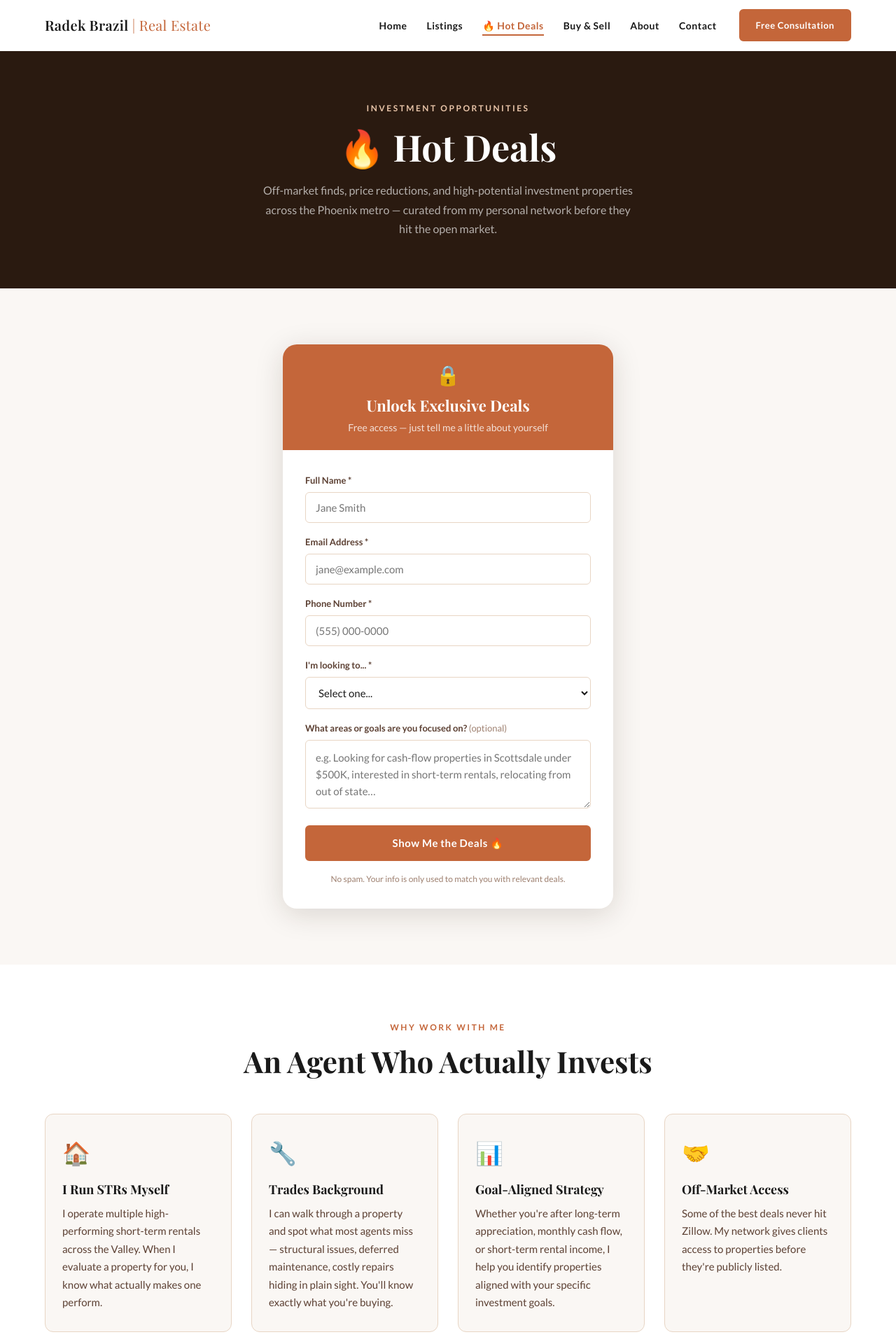
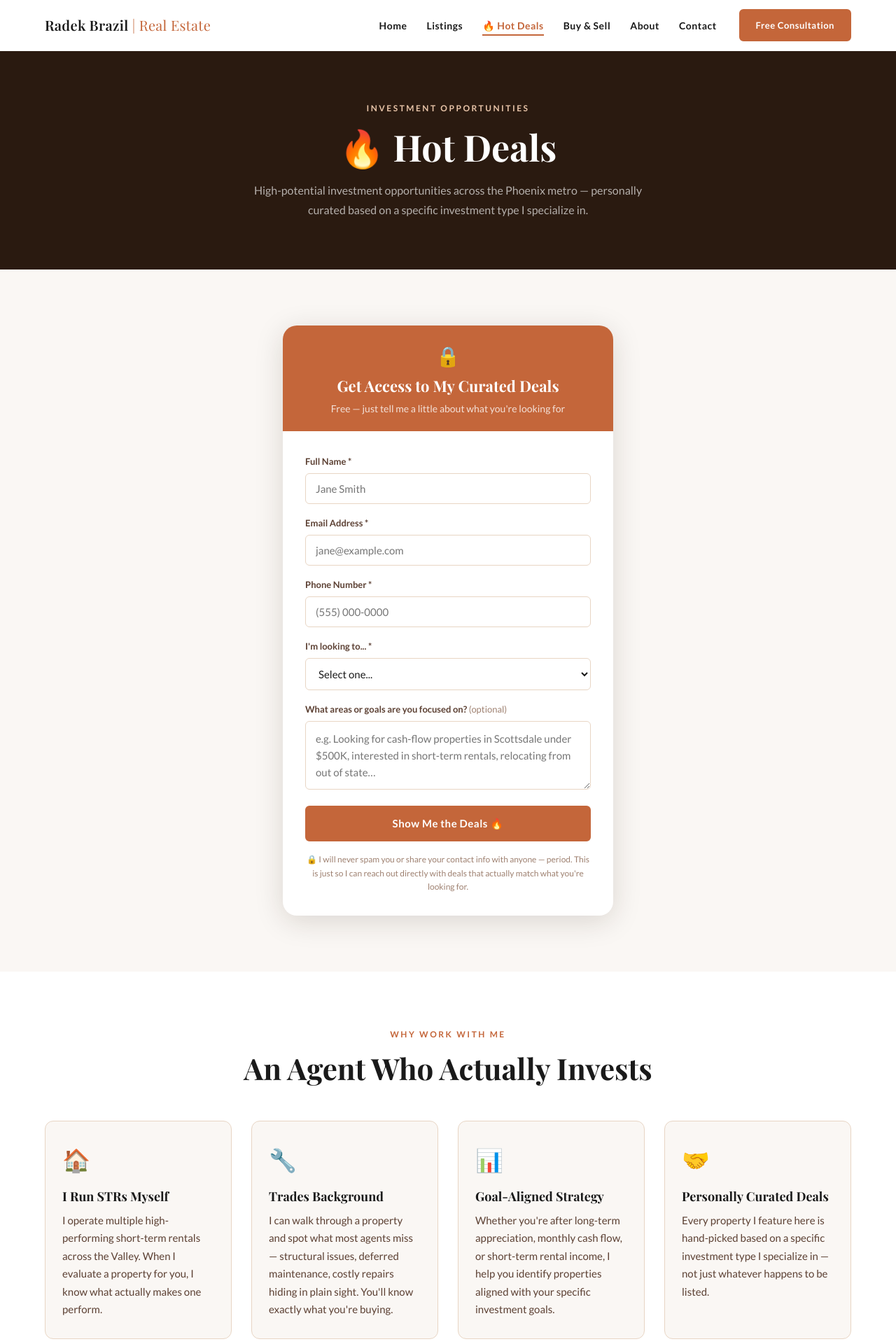
Before and after one commit to radekbrazil/radek-brazil-real-estate, a React (Vite) app: page /hot-deals in a window 1280 px wide. Shown: the top 1920 px of the page at 70% size. Built offline with nearby package versions, Linux system fonts and the light colour scheme.

Commit message:
Update Hot Deals copy, add privacy text, fix SPA 404 routing

```diff
--- a/src/pages/HotDeals.jsx
+++ b/src/pages/HotDeals.jsx
@@ -119,10 +119,10 @@ function LeadGate({ onUnlock }) {
                 margin: 0,
               }}
             >
-              Unlock Exclusive Deals
+              Get Access to My Curated Deals
             </h2>
             <p style={{ color: 'rgba(255,255,255,0.8)', fontSize: '14px', marginTop: '6px', marginBottom: 0 }}>
-              Free access — just tell me a little about yourself
+              Free — just tell me a little about what you're looking for
             </p>
           </div>
 
@@ -239,8 +239,8 @@ function LeadGate({ onUnlock }) {
                 {submitting ? 'Submitting...' : 'Show Me the Deals 🔥'}
               </button>
 
-              <p style={{ fontSize: '12px', color: 'var(--color-text-muted)', textAlign: 'center', margin: 0 }}>
-                No spam. Your info is only used to match you with relevant deals.
+              <p style={{ fontSize: '12px', color: 'var(--color-text-muted)', textAlign: 'center', margin: 0, lineHeight: '1.6' }}>
+                🔒 I will never spam you or share your contact info with anyone — period. This is just so I can reach out directly with deals that actually match what you're looking for.
               </p>
             </div>
           </form>
@@ -286,9 +286,8 @@ export default function HotDeals() {
           >
             🔥 Hot Deals
           </h1>
-          <p style={{ color: 'rgba(255,255,255,0.65)', fontSize: '16px', maxWidth: '540px', margin: '0 auto' }}>
-            Off-market finds, price reductions, and high-potential investment properties
-            across the Phoenix metro — curated from my personal network before they hit the open market.
+          <p style={{ color: 'rgba(255,255,255,0.65)', fontSize: '16px', maxWidth: '580px', margin: '0 auto' }}>
+            High-potential investment opportunities across the Phoenix metro — personally curated based on a specific investment type I specialize in.
           </p>
         </div>
       </section>
@@ -391,8 +390,8 @@ export default function HotDeals() {
               },
               {
                 icon: '🤝',
-                title: 'Off-Market Access',
-                desc: "Some of the best deals never hit Zillow. My network gives clients access to properties before they're publicly listed.",
+                title: 'Personally Curated Deals',
+                desc: "Every property I feature here is hand-picked based on a specific investment type I specialize in — not just whatever happens to be listed.",
               },
             ].map((item) => (
               <div
```
Also changed, not shown: 2 other files (tests, documents, lock files or other folders).
